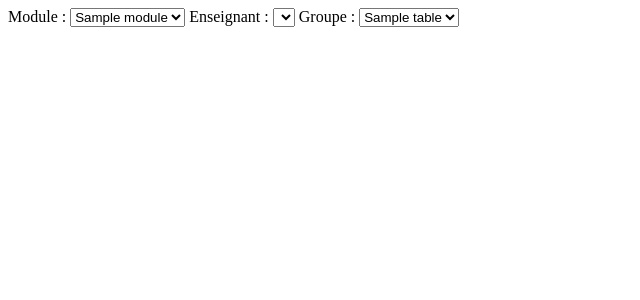
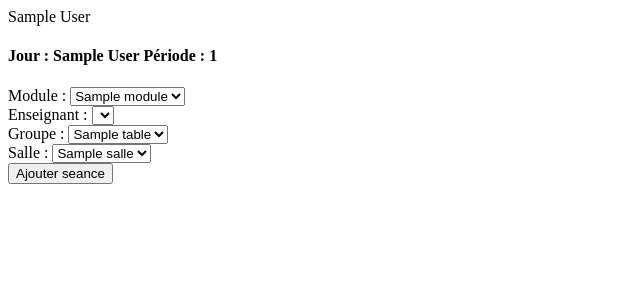
Before and after one commit to Oubayhe/A_EmploiDuTemps, a PHP site: page /creer_cours.php in a window 1280 px wide. Shown: the top 300 px of the page, without its empty margins (0-640 px from the left). Run offline with PHP 8.4, Linux system fonts and the light colour scheme; the visitor is signed in with stand-in values (Sample User, id 1); tables that the repository leaves empty or names only in its code hold one stand-in row (values such as "Sample post"); lists and menus that the app fills with data are empty.

Commit message:
Update creer_cours.php

```diff
--- a/creer_cours.php
+++ b/creer_cours.php
@@ -8,28 +8,70 @@
 </head>
 <body>
 <?php
-            if(isset($_POST['submit_cours'])) {
-                include('connexion.php');
-                $id_seance=intval($_POST['submit_cours']);
-                $req="SELECT * FROM seance WHERE id_seance=".$id_seance."";
-                $result=mysqli_query($link,$req);
-                if($data=mysqli_fetch_assoc($result)) {
-                    $id_jour=$data['id_jour'];
-                    $id_periode=$data['id_periode'];
+        session_start();
+            $id_jour=$_SESSION['id_jours'];
+            $nom_jour=$_SESSION['nom_jour'];
+            $id_periode=$_SESSION['id_periode'];
+            $temps_periode=$_SESSION['temps_periode'];
+            echo "$nom_jour";
+            ?>
+    <?php
+    include('connexion.php');
+    if(isset($_POST['ajouter'])) {
 
-                    $req1="SELECT * FROM jour WHERE id_jour=".$id_jour."";
-                    $resul1=mysqli_query($link,$req1);
-                    $data1=mysqli_fetch_assoc($resul1);
-                    $nom_jour=$data1['nom_jour'];
+        $id_jour=$_SESSION['id_jours'];
+        $nom_jour=$_SESSION['nom_jour'];
+        $id_periode=$_SESSION['id_periode'];
+        $temps_periode=$_SESSION['temps_periode'];
+        $id_utilisateur=$_POST['enseignant'];
+        $id_group=$_POST['groupe_table'];
+        $id_salle=$_POST['salle'];
+        $id_module=$_POST['module'];
 
-                    $req2="SELECT * FROM periode WHERE id_periode=".$id_periode."";
-                    $resul2=mysqli_query($link,$req2);
-                    $data2=mysqli_fetch_assoc($resul2);
-                    $temps_periode=$data2['temps_periode'];
-                }
-            }
-            ?>
+        // Trouver id_prof :
+        $req="SELECT * FROM enseignant WHERE id_utilisateur=".$id_utilisateur."";
+        $result=mysqli_query($link,$req);
+        $data=mysqli_fetch_assoc($result);
+        $id_prof=$data['id_prof'];
+
+        // L'insertion de la seance du cours :
+        $req1="INSERT INTO cours (id_cours, id_prof, id_group, id_salle, id_module, id_jour, id_periode) VALUES (NULL, $id_prof, $id_group, $id_salle, $id_module, $id_jour, $id_periode) ";
+        $result1=mysqli_query($link,$req1);
+
+        // Selection de id_cours:
+        $req2="SELECT * FROM cours WHERE id_jour=$id_jour AND id_periode=$id_periode";
+        $result2=mysqli_query($link,$req2);
+        $data=mysqli_fetch_assoc($result2);
+        $id_cours=$data['id_cours'];
+
+
+        // Selection de id_seance :
+        $req0="SELECT * FROM seance WHERE id_jour=".$id_jour." AND id_periode=".$id_periode."";
+        $result0=mysqli_query($link,$req0);
+        $data0=mysqli_fetch_assoc($result0);
+        $id_seance=$data0['id_seance'];
+
+        // Selection de id_tab :
+        $tableau=$_SESSION['tableau'];
+        $id_tab=intval(substr($tableau, 3));
+
+        // L'insertion au tableau d'emploi du temps :
+
+
+        $req3="INSERT INTO $tableau (id_tab, id_seance, id_cours) VALUES ($id_tab, $id_seance, $id_cours)";// il faut entrer le nom de tableau
+        if($result3=mysqli_query($link,$req3)) {
+            header('location:ajouter_cours.php');
+
+        } else {
+            echo "mochkil f tableau";
+        }
+
+
+    }
+    ?>
     <form action="#" method="post">
+
+       <h4> Jour : <?php echo "$nom_jour"; ?> Période : <?php echo "$temps_periode"; ?> <br></h4>
         <label for="module">Module : </label>
         <select name="module">
         <?php
@@ -40,7 +82,7 @@
                 echo '<option value="'.$data['id_module'].'">'.$data['nom_module'].'</option>';
             }
         ?>
-        </select>
+        </select><br>
 
         <label for="enseignant">Enseignant : </label>
         <select name="enseignant">
@@ -52,22 +94,36 @@
                 echo '<option value="'.$data['id_utilisateur'].'">'.$data['nom'].' '.$data['prenom'].'</option>';
             }
         ?>
-        </select>
+        </select><br>
 
         <label for="groupe_table">Groupe : </label>
         <select name="groupe_table">
         <?php
             include('connexion.php');
-            $sql0="SELECT * FROM groupe_table";
+            $sql0="SELECT * FROM group_table";
             $result=mysqli_query($link,$sql0);
             while($data=mysqli_fetch_assoc($result)) {
                 echo '<option value="'.$data['id_group'].'">'.$data['nom_group'].'</option>';
             }
         ?>
-        </select>
+        </select><br>
+        <label for="salle">Salle : </label>
+        <select name="salle">
+        <?php
+            include('connexion.php');
+            $sql0="SELECT * FROM salle";
+            $result=mysqli_query($link,$sql0);
+            while($data=mysqli_fetch_assoc($result)) {
+                echo '<option value="'.$data['id_salle'].'">'.$data['nom_salle'].'</option>';
+            }
+        ?>
+        </select><br>
+
+        <input type="submit" value="Ajouter seance" name="ajouter">
+
+    </form>
 
 
 
-    </form>
 </body>
 </html>
```
